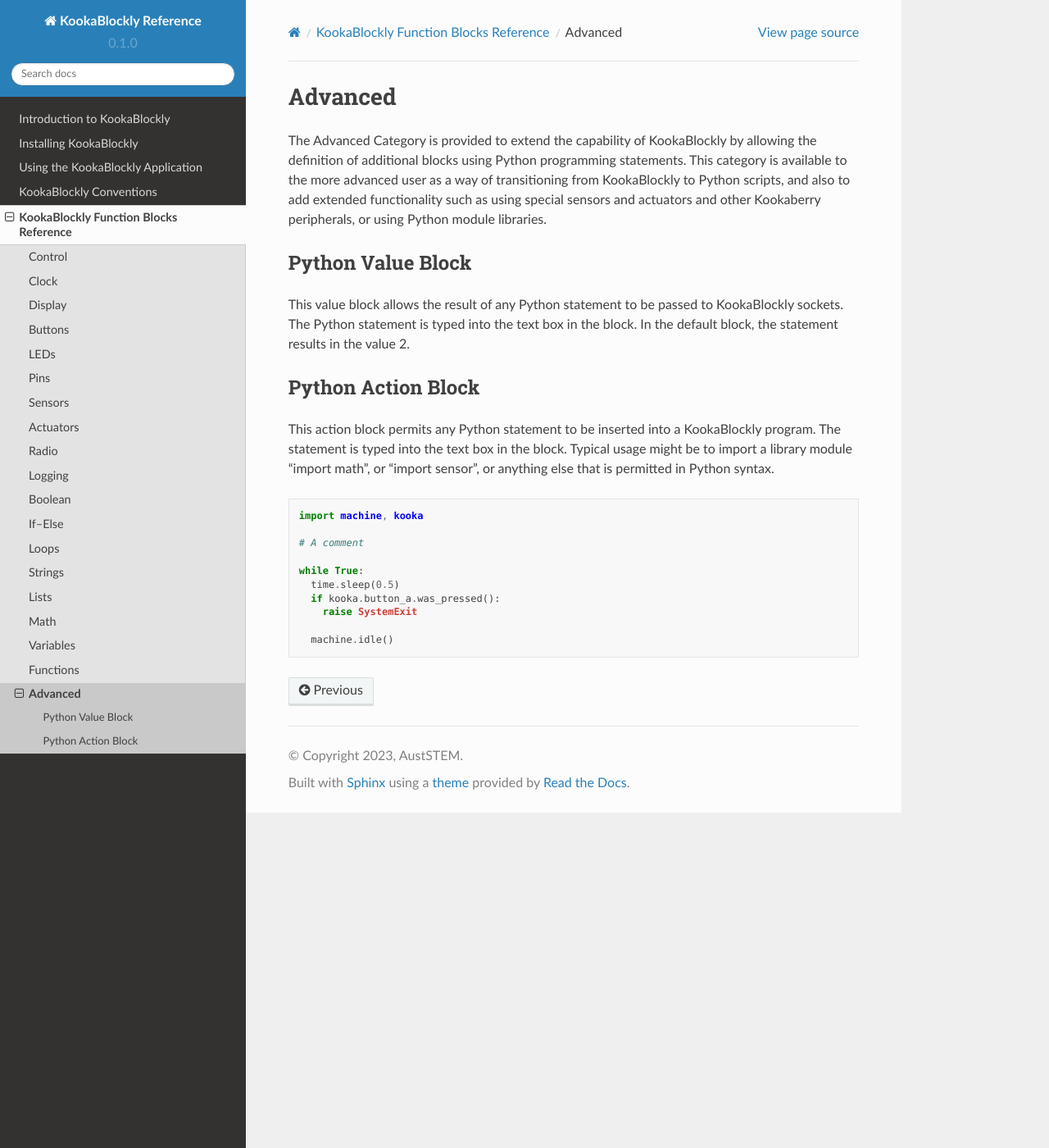
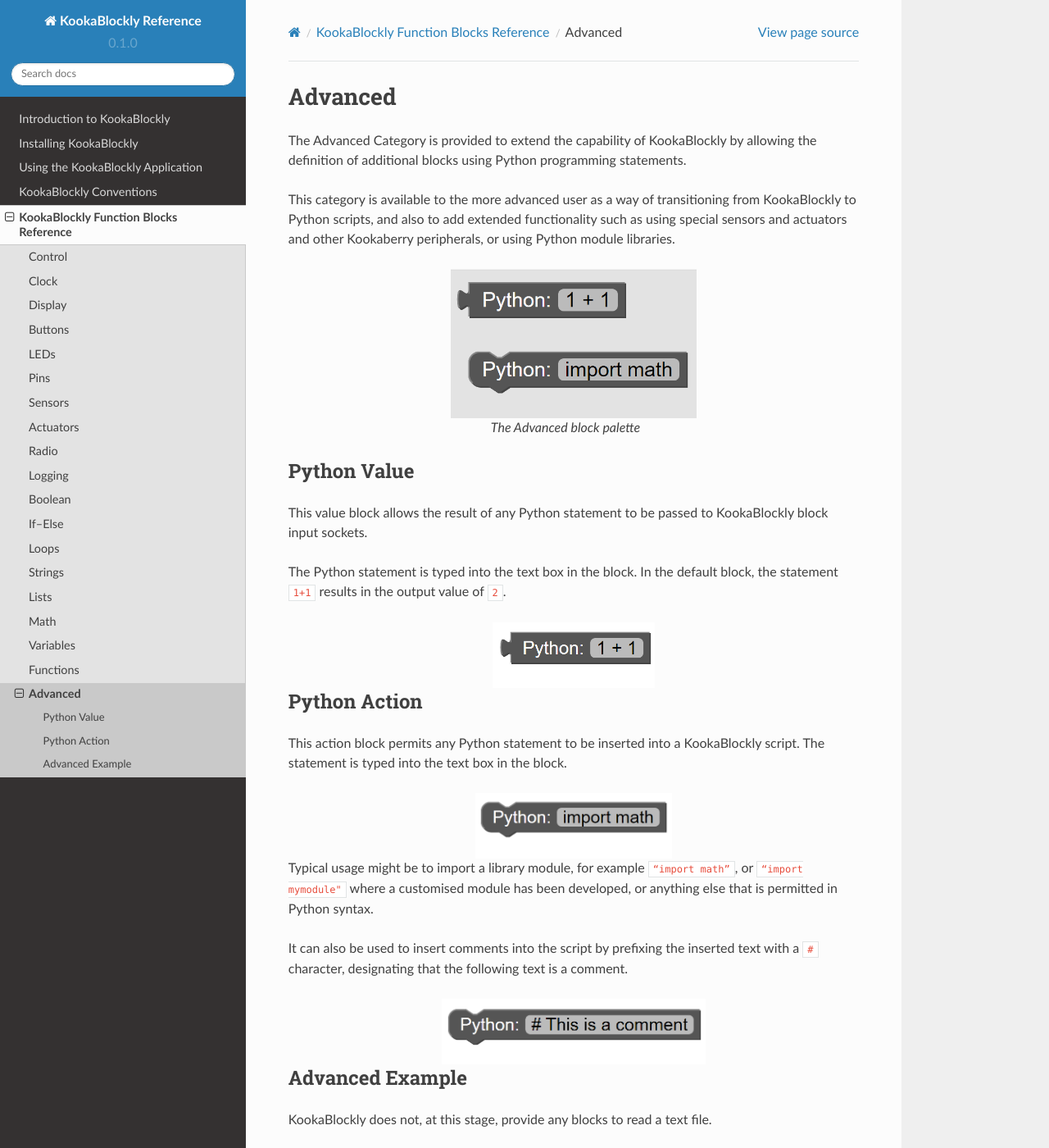
Before and after one commit to TDStrasser/KookaBlockly-Reference, a Sphinx documentation site: the page built from docs/source/advanced.rst, in a window 1280 px wide and 1400 px high. Shown: the whole window at 82% size. Built offline with Sphinx 7.4.7 and the Read the Docs theme 2.0.0, drawn with Linux system fonts in a browser that asks for light colours; some of the changed text lies outside the part shown.

Commit message:
Advanced category content

```diff
--- a/docs/source/advanced.rst
+++ b/docs/source/advanced.rst
@@ -2,52 +2,125 @@
 Advanced
 --------
 
+The Advanced Category is provided to extend the capability of KookaBlockly by allowing the
+definition of additional blocks using Python programming statements.
 
-
-
-The Advanced Category is provided to extend the capability of KookaBlockly by allowing the
-definition of additional blocks using Python programming statements.  This category is available
-to the more advanced user as a way of transitioning from KookaBlockly to Python scripts, and
+This category is available to the more advanced user as a way of transitioning from KookaBlockly to Python scripts, and
 also to add extended functionality such as using special sensors and actuators and other
 Kookaberry peripherals, or using Python module libraries.
 
 
+.. figure:: images/advanced-palette.png
+   :width: 300
+   :align: center
+
+   The Advanced block palette
 
 
-Python Value Block
-------------------
+Python Value
+------------
+
+This value block allows the result of any Python statement to be passed to KookaBlockly block input sockets.
+
+The Python statement is typed into the text box in the block.  In the default block, the statement ``1+1``
+results in the output value of ``2``.
+
+
+.. image:: images/advanced-value.png
+   :height: 80
+   :align: center
+
+
+Python Action
+-------------
+
+This action block permits any Python statement to be inserted into a KookaBlockly script.  The
+statement is typed into the text box in the block.
+
+
+.. image:: images/advanced-action.png
+   :height: 80
+   :align: center
 
 
 
+Typical usage might be to import a library module, for example ``“import math”``,
+or ``“import mymodule"`` where a customised module has been developed,
+or anything else that is permitted in Python syntax.
 
-This value block allows the result of any Python statement to be passed to KookaBlockly sockets.
-The Python statement is typed into the text box in the block.  In the default block, the statement
-results in the value 2.
+It can also be used to insert comments into the script by prefixing the inserted text with a ``#`` character,
+designating that the following text is a comment.
 
 
+.. image:: images/advanced-action-comment.png
+   :height: 80
+   :align: center
+
+Advanced Example
+----------------
+
+KookaBlockly does not, at this stage, provide any blocks to read a text file.
+
+This example reads a plain text file using the **Advanced** blocks and prints each line that is read on the display.
 
 
+.. image:: images/advanced-example.png
+   :width: 600
+   :align: center
 
+This script uses two **Python Action** blocks to insert in-line comments in the KookaBlockly and the resulting MicroPython script.
 
-Python Action Block
--------------------
+Three variables need to be created:
 
+1. ``filename`` which is set to a string containing the files' name ``"my_file.txt"``
+2. ``f`` which is used to store a list of lines coming from the text file
+3. ``line`` which temporarily stores each line from the file as they are read in the loop.
 
+Only one **Python Value** block is needed that sets the variable ``f`` to a list of lines created by opening the text file using a Python statement.
 
-This action block permits any Python statement to be inserted into a KookaBlockly program.  The
-statement is typed into the text box in the block.
-Typical usage might be to import a library module “import math”, or “import sensor”, or
-anything else that is permitted in Python syntax.
+The MicroPython code that the KookaBlockly script generates is shown below.
 
 .. code:: Python
 
     import machine, kooka
+    import fonts
 
-    # A comment
+    filename = None
+    f = None
+    line = None
 
+    # On-start code, run once at start-up.
+    if True:
+      # Open the text file for reading
+      filename = 'my_file.txt'
+      kooka.display.setfont(fonts.mono6x7)
+      kooka.display.print('Printing', filename, show=0)
+      f = open(filename,'rt')
+      line = ''
+      # Loop that reads and prints each line of the file
+      for line in f:
+        kooka.display.print(line, show=0)
+      kooka.display.print('End', show=0)
+
+    # Main loop code, run continuously.
     while True:
-      time.sleep(0.5)
-      if kooka.button_a.was_pressed():
-        raise SystemExit
+      kooka.display.show()
+      machine.idle()
 
-      machine.idle()
+
+To run the above script, a text file called ``my_file.txt`` should be stored on the Kookaberry's file system in its root folder.
+The file contains the following:
+
+.. code::
+
+  This is line 1
+  Line 2
+  This is line 3
+  Line 4
+  The last line
+
+When the script is run, the appearance of the Kookaberry display is as below:
+
+.. image:: images/advanced-example-display.png
+   :height: 200
+   :align: center
```
Also changed, not shown: docs/source/images/advanced-action-comment.png (added), docs/source/images/advanced-action.png (added), docs/source/images/advanced-example-display.png (added), docs/source/images/advanced-example.png (added), docs/source/images/advanced-palette.png (added), docs/source/images/advanced-value.png (added).
